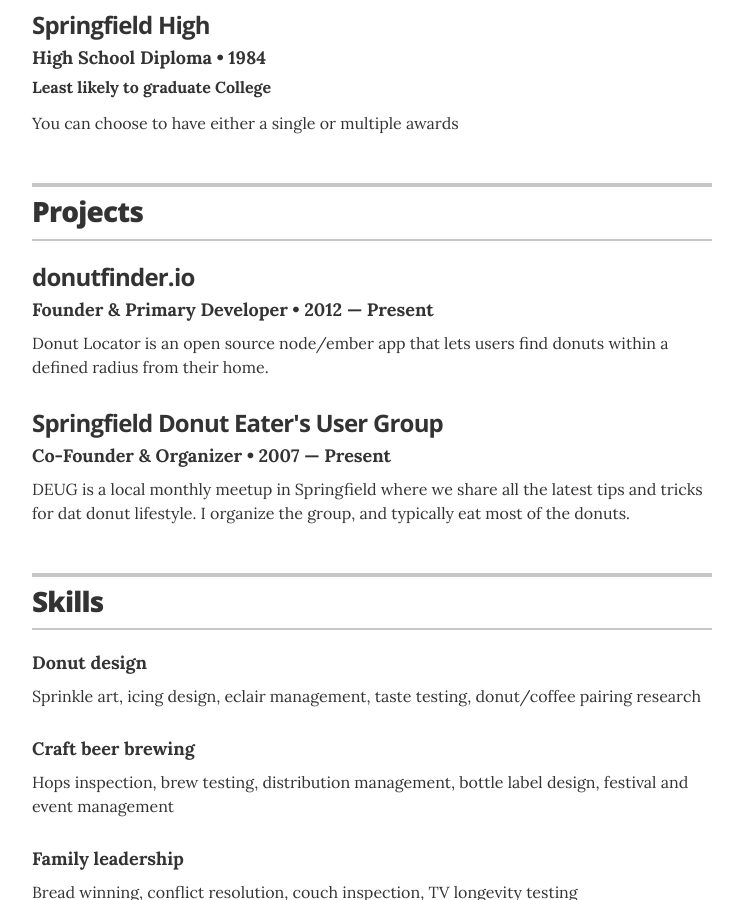
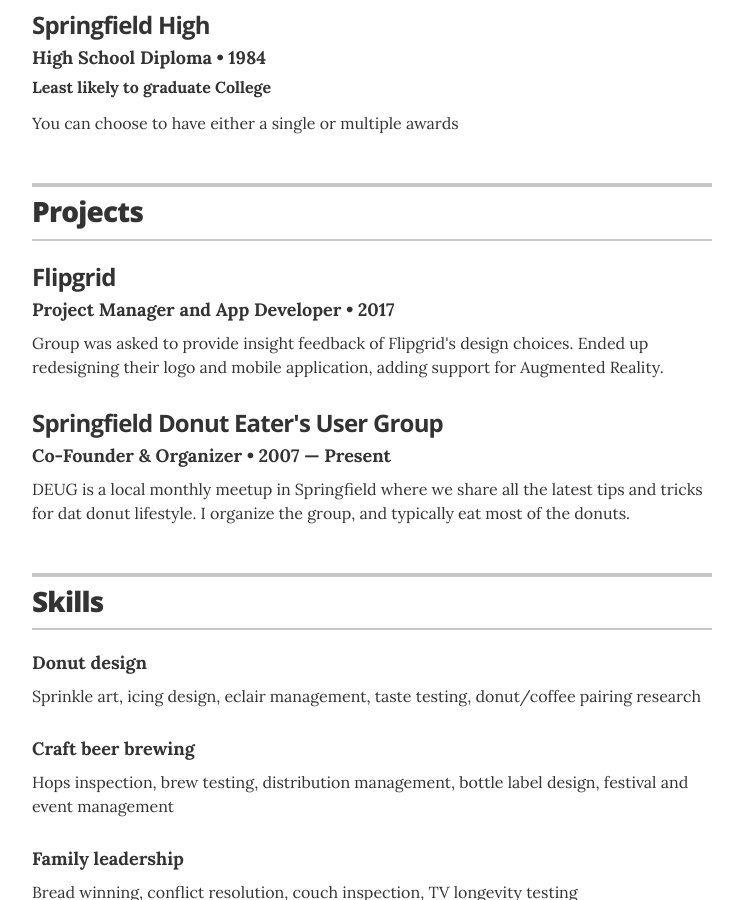
Before and after one commit to christian-kramer/christian-kramer.github.io, a Jekyll site: the page built from index.html, in a window 1280 px wide and 900 px high, scrolled down 1288 px. Shown: the whole window, without its empty margins (268-1011 px from the left). Built offline with Jekyll 4.4.1, drawn with Linux system fonts in a browser that asks for light colours.

Commit message:
Flipgrid Projects

```diff
--- a/_data/projects.yml
+++ b/_data/projects.yml
@@ -1,12 +1,12 @@
 # Projects
 # uncomment the urls if you wish to display them, and add your own URL
 
-# donutfinder.io
-- project: donutfinder.io
-  role: Founder & Primary Developer
-  duration: 2012 &mdash; Present
+#Flipgrid
+- project: Flipgrid
+  role: Project Manager and App Developer
+  duration: 2017
   # url: "#"
-  description: Donut Locator is an open source node/ember app that lets users find donuts within a defined radius from their home.
+  description: Group was asked to provide insight feedback of Flipgrid's design choices. Ended up redesigning their logo and mobile application, adding support for Augmented Reality.
 
 #Springfield Donut Eater's User Group
 - project: Springfield Donut Eater's User Group
```
